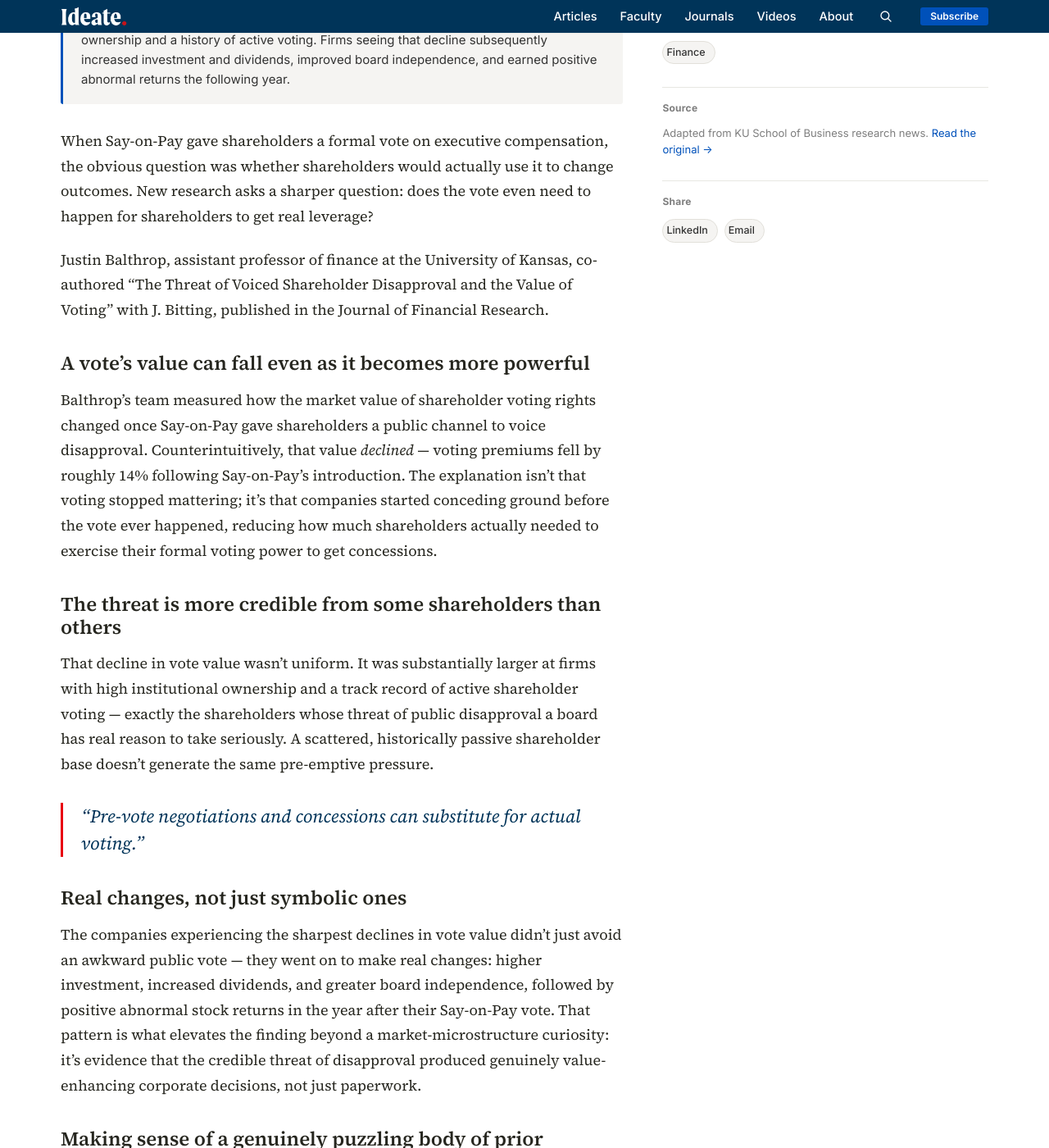
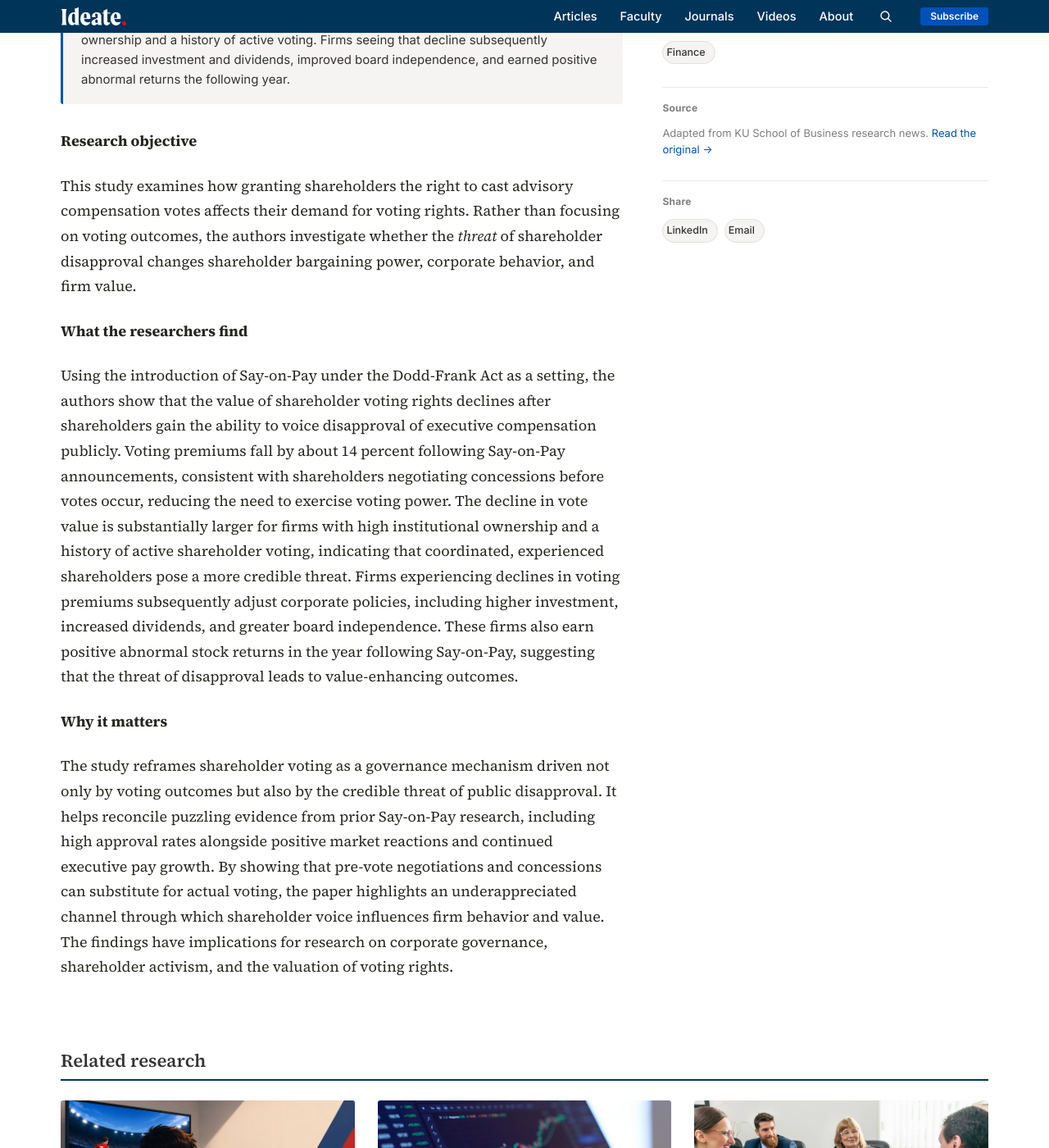
Before and after one commit to KUBschool/ideate, a Jekyll site: the page built from _articles/2025-01-01-shareholder-vote-threat-value.md, in a window 1280 px wide and 1400 px high, scrolled down 1058 px. Shown: the whole window at 82% size. Built offline with Jekyll 4.4.1, drawn with Linux system fonts in a browser that asks for light colours; some of the changed text lies outside the part shown.

Commit message:
Update Article “2025-01-01-shareholder-vote-threat-value”

```diff
--- a/_articles/2025-01-01-shareholder-vote-threat-value.md
+++ b/_articles/2025-01-01-shareholder-vote-threat-value.md
@@ -1,44 +1,37 @@
 ---
-title: "Shareholders may not need to actually vote to get what they want"
-dek: "Giving shareholders a formal vote on executive pay was supposed to matter through the vote itself. New research finds the real leverage comes earlier — from the threat of a public no, which companies often concede to before ballots are even cast."
+title: Shareholders may not need to actually vote to get what they want
+dek: Giving shareholders a formal vote on executive pay was supposed to matter
+  through the vote itself. New research finds the real leverage comes earlier —
+  from the threat of a public no, which companies often concede to before
+  ballots are even cast.
 topic: finance
 faculty:
   - justin-balthrop
-byline: "Justin Balthrop"
-date: 2025-01-01
+byline: Justin Balthrop
+date: 2024-06-07
+image: /assets/uploads/handraise.jpeg
 image_tint: steam
 featured: false
-source_url: "https://business.ku.edu/research-and-faculty/finance/research-insights"
-answer_box: >-
-  Using the Dodd-Frank Say-on-Pay mandate as a natural experiment,
-  research finds the value of shareholder voting rights actually
-  declines once shareholders gain the ability to publicly voice
-  disapproval of executive compensation — voting premiums fell roughly
-  14% after Say-on-Pay took effect, with the largest declines at firms
-  with high institutional ownership and a history of active voting.
-  Firms seeing that decline subsequently increased investment and
-  dividends, improved board independence, and earned positive abnormal
-  returns the following year.
+source_url: https://business.ku.edu/research-and-faculty/finance/research-insights
+answer_box: Using the Dodd-Frank Say-on-Pay mandate as a natural experiment,
+  research finds the value of shareholder voting rights actually declines once
+  shareholders gain the ability to publicly voice disapproval of executive
+  compensation — voting premiums fell roughly 14% after Say-on-Pay took effect,
+  with the largest declines at firms with high institutional ownership and a
+  history of active voting. Firms seeing that decline subsequently increased
+  investment and dividends, improved board independence, and earned positive
+  abnormal returns the following year.
+journal: Journal of Financial Research
+journal_url: https://onlinelibrary.wiley.com/doi/full/10.1111/jfir.12417
 ---
+#### Research objective
 
-When Say-on-Pay gave shareholders a formal vote on executive compensation, the obvious question was whether shareholders would actually use it to change outcomes. New research asks a sharper question: does the vote even need to happen for shareholders to get real leverage?
+This study examines how granting shareholders the right to cast advisory compensation votes affects their demand for voting rights. Rather than focusing on voting outcomes, the authors investigate whether the *threat* of shareholder disapproval changes shareholder bargaining power, corporate behavior, and firm value.
 
-Justin Balthrop, assistant professor of finance at the University of Kansas, co-authored "The Threat of Voiced Shareholder Disapproval and the Value of Voting" with J. Bitting, published in the Journal of Financial Research.
+#### What the researchers find
 
-## A vote's value can fall even as it becomes more powerful
+Using the introduction of Say-on-Pay under the Dodd-Frank Act as a setting, the authors show that the value of shareholder voting rights declines after shareholders gain the ability to voice disapproval of executive compensation publicly. Voting premiums fall by about 14 percent following Say-on-Pay announcements, consistent with shareholders negotiating concessions before votes occur, reducing the need to exercise voting power. The decline in vote value is substantially larger for firms with high institutional ownership and a history of active shareholder voting, indicating that coordinated, experienced shareholders pose a more credible threat. Firms experiencing declines in voting premiums subsequently adjust corporate policies, including higher investment, increased dividends, and greater board independence. These firms also earn positive abnormal stock returns in the year following Say-on-Pay, suggesting that the threat of disapproval leads to value-enhancing outcomes.
 
-Balthrop's team measured how the market value of shareholder voting rights changed once Say-on-Pay gave shareholders a public channel to voice disapproval. Counterintuitively, that value *declined* — voting premiums fell by roughly 14% following Say-on-Pay's introduction. The explanation isn't that voting stopped mattering; it's that companies started conceding ground before the vote ever happened, reducing how much shareholders actually needed to exercise their formal voting power to get concessions.
+#### Why it matters
 
-## The threat is more credible from some shareholders than others
-
-That decline in vote value wasn't uniform. It was substantially larger at firms with high institutional ownership and a track record of active shareholder voting — exactly the shareholders whose threat of public disapproval a board has real reason to take seriously. A scattered, historically passive shareholder base doesn't generate the same pre-emptive pressure.
-
-> "Pre-vote negotiations and concessions can substitute for actual voting."
-
-## Real changes, not just symbolic ones
-
-The companies experiencing the sharpest declines in vote value didn't just avoid an awkward public vote — they went on to make real changes: higher investment, increased dividends, and greater board independence, followed by positive abnormal stock returns in the year after their Say-on-Pay vote. That pattern is what elevates the finding beyond a market-microstructure curiosity: it's evidence that the credible threat of disapproval produced genuinely value-enhancing corporate decisions, not just paperwork.
-
-## Making sense of a genuinely puzzling body of prior research
-
-The finding helps resolve something that's looked odd in prior Say-on-Pay research: high approval rates, positive market reactions to the policy, and continued executive pay growth all showing up together, which seems contradictory if you assume voting outcomes are the only channel that matters. Once pre-vote negotiation is added to the picture, the puzzle resolves — shareholders may be winning concessions quietly, well before a ballot is ever counted.
+The study reframes shareholder voting as a governance mechanism driven not only by voting outcomes but also by the credible threat of public disapproval. It helps reconcile puzzling evidence from prior Say-on-Pay research, including high approval rates alongside positive market reactions and continued executive pay growth. By showing that pre-vote negotiations and concessions can substitute for actual voting, the paper highlights an underappreciated channel through which shareholder voice influences firm behavior and value. The findings have implications for research on corporate governance, shareholder activism, and the valuation of voting rights.
```
Also changed, not shown: assets/uploads/handraise.jpeg (added).
